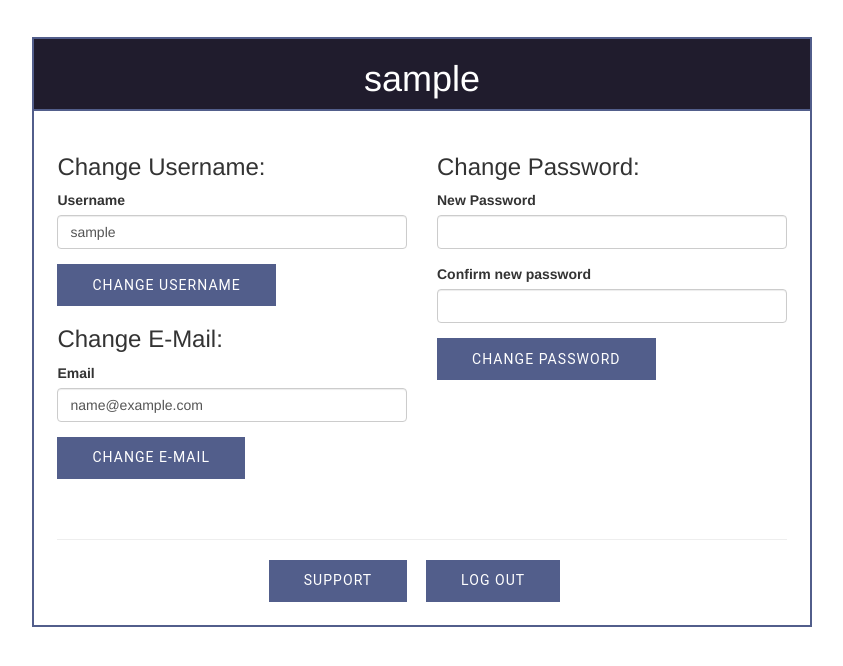
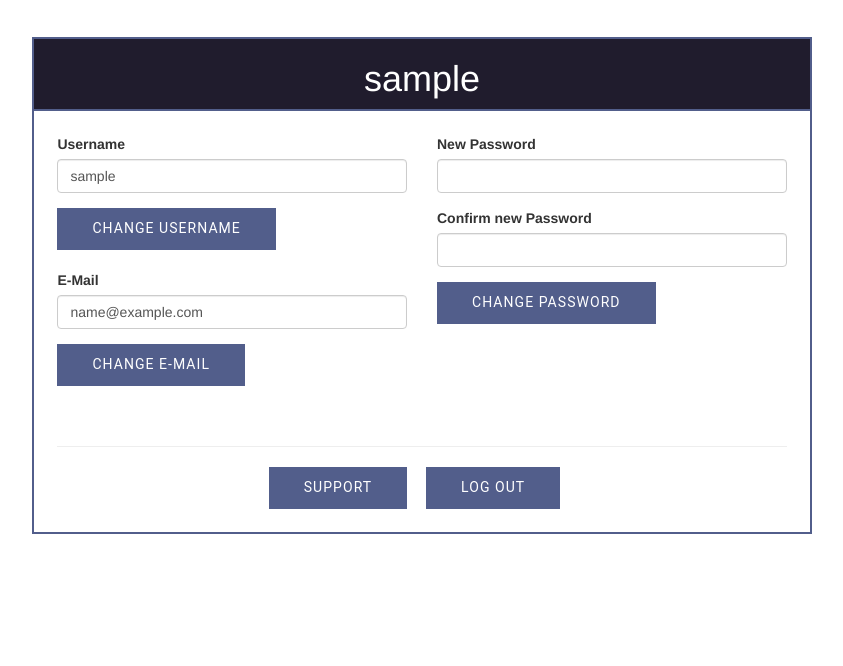
Before and after one commit to stella-project/stella-server, a Flask app: page /mail in a window 1280 px wide. Shown: the part 55-721 px from the top of the page, without its empty margins (243-1086 px from the left). Run offline with Flask 2, Linux system fonts and the light colour scheme; the visitor is signed in with stand-in values (Sample User, id 1); data comes from the database, SQL or seed files in the repository; some libraries are stand-ins or nearby versions.

Commit message:
remove unneccessary headings and correct misspellings

```diff
--- a/web/app/main/forms.py
+++ b/web/app/main/forms.py
@@ -26,7 +26,7 @@ class ChangeUsernameForm(FlaskForm):
 
 
 class ChangeEmailForm(FlaskForm):
-    email = StringField('Email', validators=[DataRequired(), Length(1, 64),
+    email = StringField('E-Mail', validators=[DataRequired(), Length(1, 64),
                                              Email()])
     submit2 = SubmitField('change E-Mail')
 
@@ -38,7 +38,7 @@ class ChangeEmailForm(FlaskForm):
 class ChangePassword(FlaskForm):
     password = PasswordField('New Password', validators=[
         DataRequired(), EqualTo('password2', message='Passwords must match.')])
-    password2 = PasswordField('Confirm new password', validators=[DataRequired()])
+    password2 = PasswordField('Confirm new Password', validators=[DataRequired()])
     submit3 = SubmitField('Change Password')
 
 
--- a/web/app/templates/systems.html
+++ b/web/app/templates/systems.html
@@ -23,8 +23,8 @@
             <th scope="col">Submitted as</th>
             <th scope="col">Info</th>
             {% if current_user.role.name != 'Participant' %}
+            <th scope="col">Start</th>
             <th scope="col">Stop</th>
-            <th scope="col">Start</th>
             {% endif %}
             <th scope="col">Delete</th>
             <th scope="col">Export</th>
--- a/web/app/templates/userSettings.html
+++ b/web/app/templates/userSettings.html
@@ -22,19 +22,16 @@
                 <div class="row">
                     <!-- change forms -->
                     <div class="col-lg-6">
-                        <h3>Change Username:</h3>
                         <form action="{{ url_for('main.username') }}" method="post">
                             {{ wtf.quick_form(changeUsernameForm) }}
                         </form>
-
-                        <h3>Change E-Mail:</h3>
+                    <br />
                         <form action="{{ url_for('main.mail') }}" method="post">
                         {{ wtf.quick_form(changeEmailForm) }}
                         </form>
                         <br/>
                     </div>
                     <div class="col-lg-6">
-                        <h3>Change Password:</h3>
                         <form action="{{ url_for('main.password') }}" method="post">
                             {{ wtf.quick_form(changePasswordForm) }}
                         </form>
```
